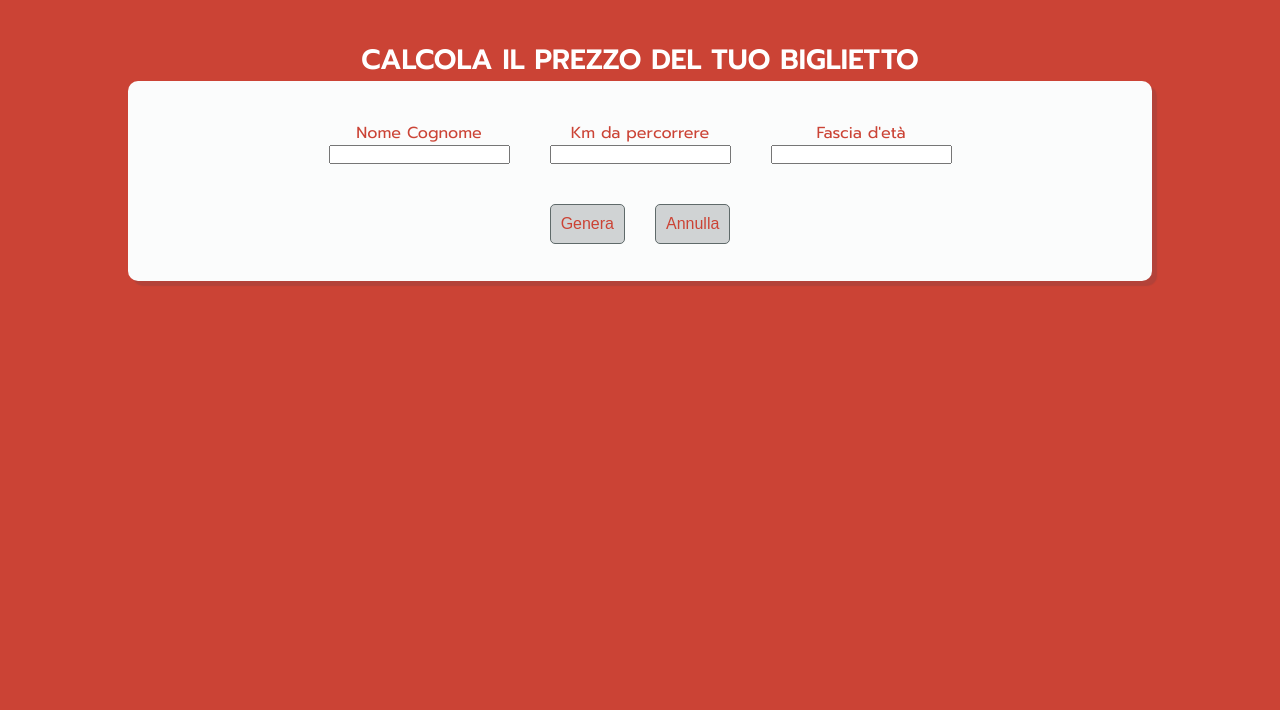
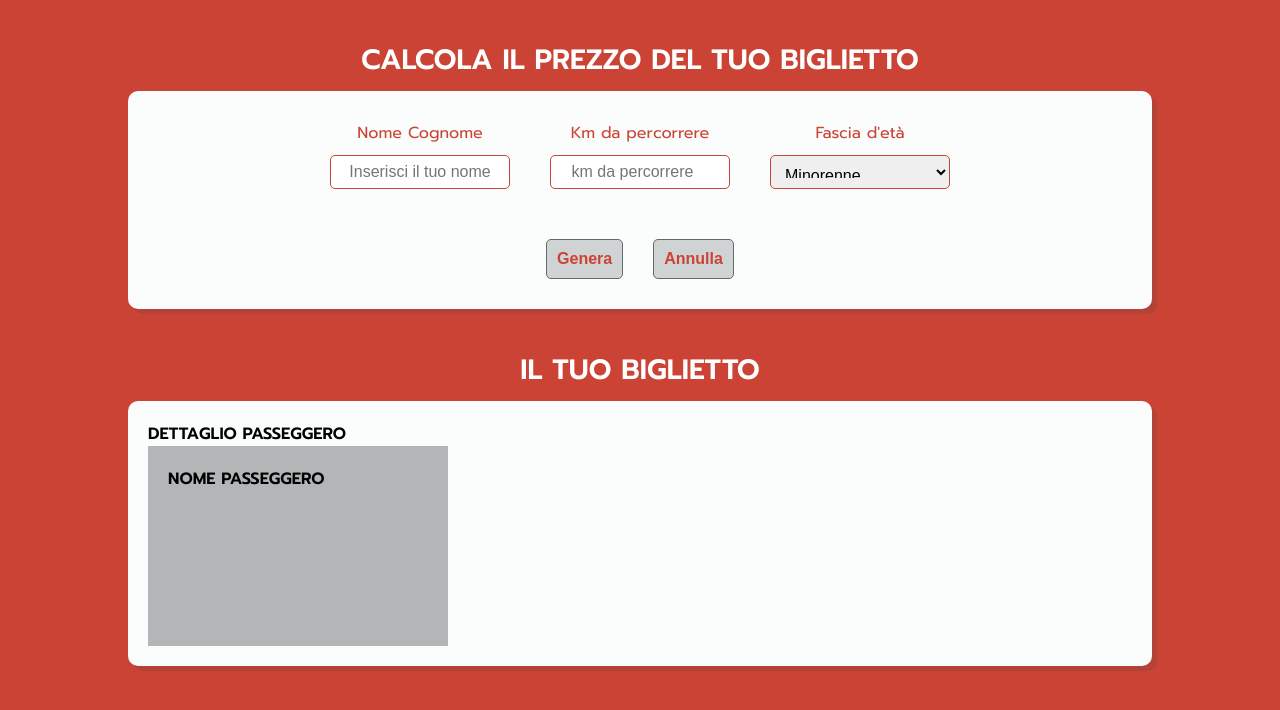
Before and after one commit to MatMagliano/js-biglietto-treno-form, a plain HTML site: page index.html in a window 1280 px wide. Drawn offline with Linux system fonts and the light colour scheme.

Commit message:
stutture ticket

```diff
--- a/css/style.css
+++ b/css/style.css
@@ -18,9 +18,8 @@ h1 {
 /* form area */
 .form_area {
   width: 80%;
-  height: 200px;
-  margin: 0 auto;
-  padding: 20px;
+  margin: 10px auto;
+  padding: 10px;
   border-radius: 10px;
   background-color: #FBFCFC;
   box-shadow:  5px 5px 1px 0px rgba(44, 62, 80 ,0.15);
@@ -28,7 +27,7 @@ h1 {
 .row {
   display: flex;
   justify-content: center;
-  margin: 20px 0 40px 0;
+  margin: 20px 0;
 }
 .col {
   display: flex;
@@ -37,15 +36,62 @@ h1 {
   padding: 0 20px;
 }
 .col label {
+  margin-bottom: 10px;
   font-size: 16px;
   color: #CB4335;
 }
+input  {
+  width: 180px;
+  height: 34px;
+  padding: 5px;
+  border-radius: 5px;
+  border: 1px solid #CB4335;
+  font-size: 16px;
+}
+input:focus  {
+  background-color: #CB4335;
+  font-size: 16px;
+  color: #FBFCFC;
+}
+select  {
+  width: 180px;
+  height: 34px;
+  padding: 10px;
+  border-radius: 5px;
+  border: 1px solid #CB4335;
+  font-size: 16px;
+}
+input::placeholder {
+  text-align: center;
+  font-size: 16px;
+}
 .btn {
-  margin: 0 15px;
+  margin: 30px 15px 0 15px;
   padding: 10px;
   border-radius: 5px;
   background-color: #D0D3D4;
   border: 1px solid #5F6A6A;
   font-size: 16px;
+  font-weight: 600;
   color: #CB4335;
+  cursor: pointer;
 }
+
+/* ticket area */
+.ticket_area {
+  width: 80%;
+  margin: 10px auto;
+  padding: 20px;
+  border-radius: 10px;
+  background-color: #FBFCFC;
+  box-shadow:  5px 5px 1px 0px rgba(44, 62, 80 ,0.15);
+}
+.ticket_area h3 {
+  text-transform: uppercase;
+}
+.ticket_left {
+  width: 300px;
+  height: 200px;
+  padding: 20px;
+  background-color: #B3B6B7;
+}
--- a/index.html
+++ b/index.html
@@ -16,15 +16,19 @@
       <div class="row">
         <div class="col">
           <label for="user_name">Nome Cognome</label>
-          <input id="user_name" type="text" name="" value="">
+          <input id="user_name" type="text" name="" value="" placeholder="Inserisci il tuo nome">
         </div>
         <div class="col">
-          <label for="user_name">Km da percorrere</label>
-          <input id="km_to_do" type="number" name="" value="">
+          <label for="km_to_do">Km da percorrere</label>
+          <input id="km_to_do" type="number" name="" value="" placeholder="km da percorrere">
         </div>
         <div class="col">
-          <label for="user_name">Fascia d'età</label>
-          <input id="user_name" type="text" name="" value="">
+          <label for="age">Fascia d'età</label>
+          <select id="age" class="" name="">
+            <option value="minorenne">Minorenne</option>
+            <option value="maggiorenne">Maggiorenne</option>
+            <option value="over65">Over 65</option>
+          </select>
         </div>
       </div>
       <div class="row">
@@ -33,7 +37,14 @@
       </div>
 
     </div>
-
+    <h1>il tuo biglietto</h1>
+    <div class="ticket_area">
+      <h3>dettaglio passeggero</h3>
+      <div class="ticket_left">
+        <h3>nome passeggero</h3>
+      </div>
+      <div class="ticket_right"></div>
+    </div>
 
 
 
```
